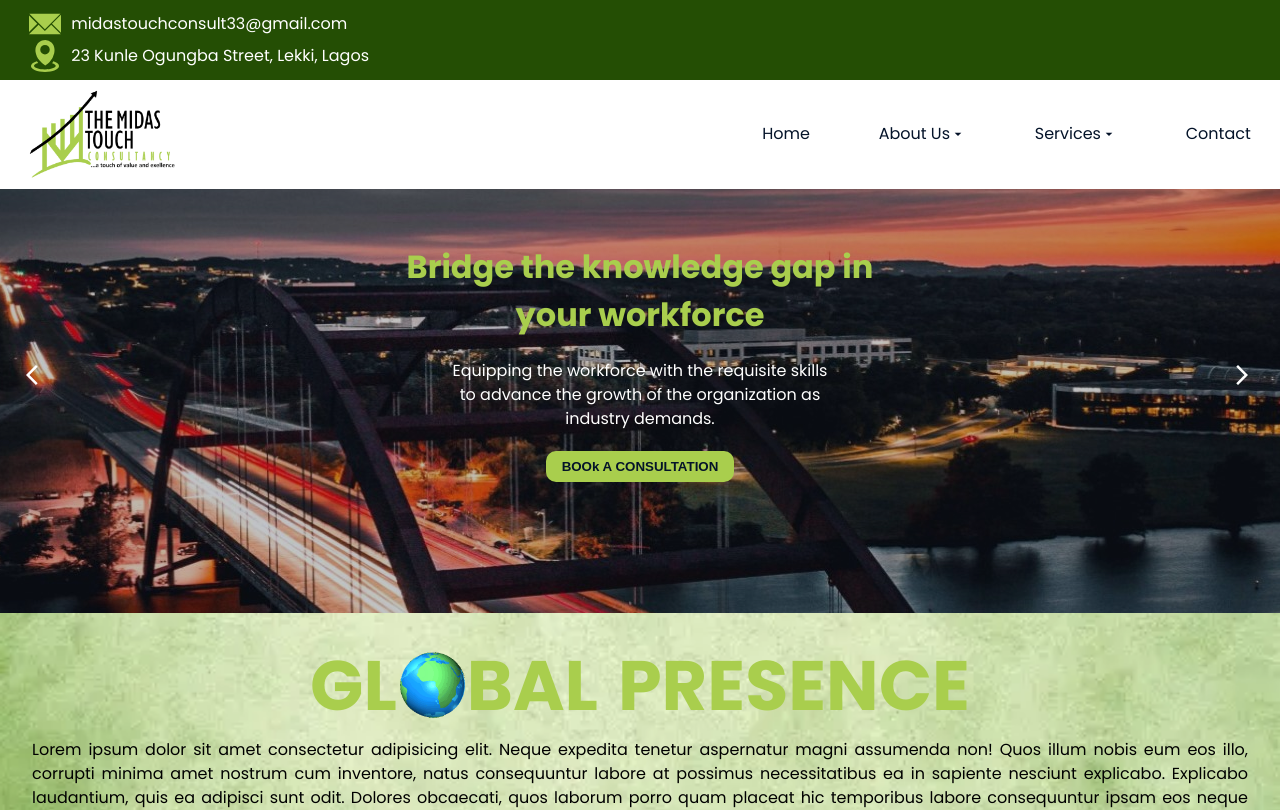
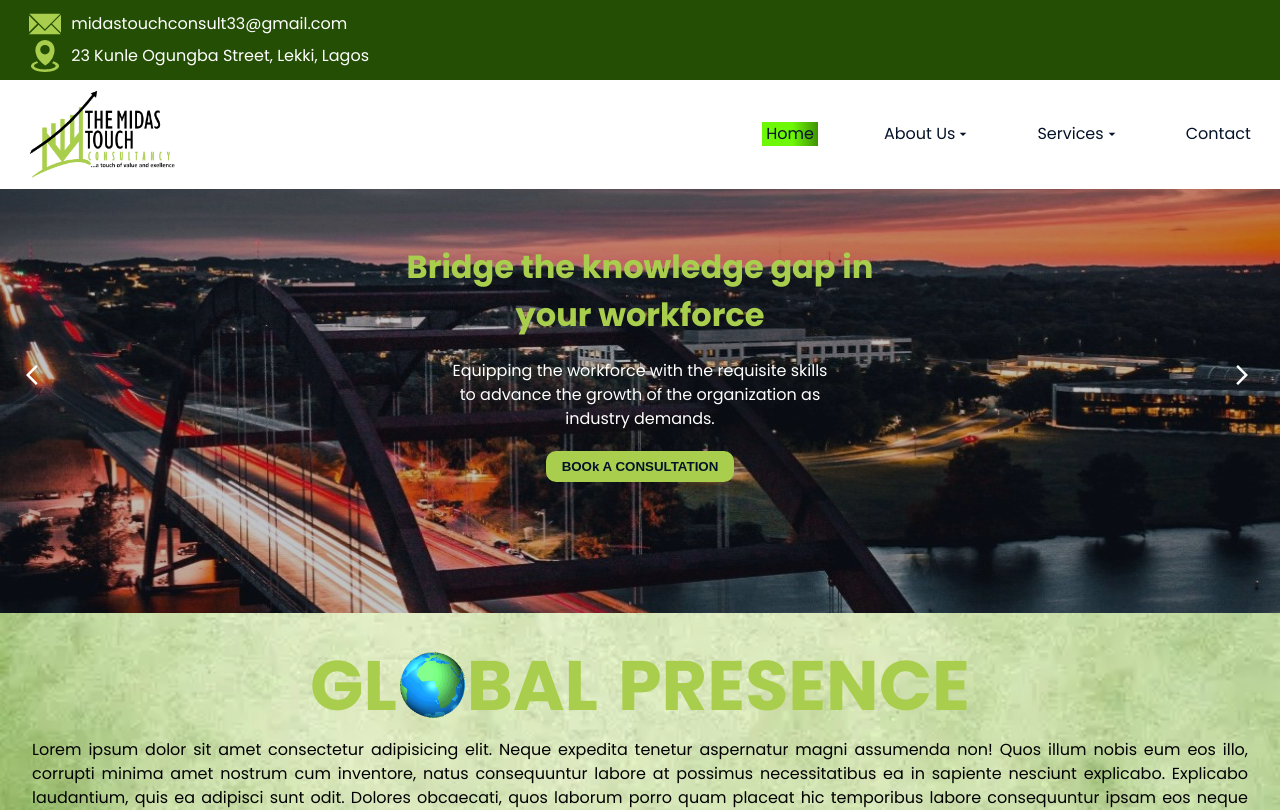
Before and after one commit to emmanuel4365/midas-touch, a React (Vite) app in the folder client/: page / in a window 1280 px wide. Shown: the top 810 px of the page. Built offline with nearby package versions, Linux system fonts and the light colour scheme.

Commit message:
added color and padding to home tab

```diff
--- a/client/src/index.css
+++ b/client/src/index.css
@@ -171,6 +171,15 @@ header {
   align-items: center;
   justify-content: space-between;
   /* height: 80px; */
+}
+
+.home-link {
+  background: linear-gradient(
+    to right,
+    rgba(110, 248, 7, 1) 54%,
+    rgba(64, 146, 4, 1)
+  );
+  padding-inline: 4px;
 }
 
 .page-link > a {
```
